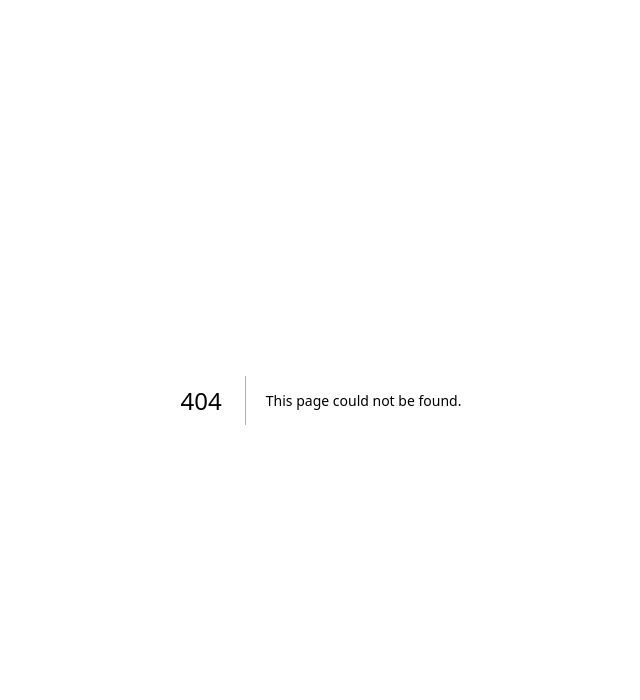
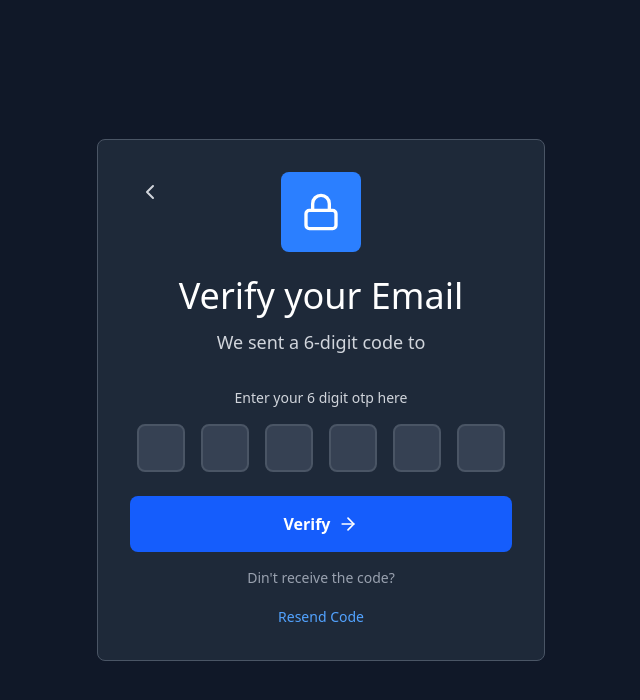
Before and after one commit to Pawancoderk/chatapp, a Next.js app in the folder frontend/: page /verify in a window 1280 px wide. Before the commit this address had no page. Shown: the top 700 px of the page, without its empty margins (319-959 px from the left). Built offline with nearby package versions, Linux system fonts and the light colour scheme.

Commit message:
feat(verify): add email verification page with OTP input and resend functionality

```diff
--- a/frontend/src/app/login/page.tsx
+++ b/frontend/src/app/login/page.tsx
@@ -1,9 +1,10 @@
 "use client"
-import { ArrowRight, Mail } from 'lucide-react'
+import { ArrowRight, Loader2, Mail } from 'lucide-react'
 import { useRouter } from 'next/navigation'
 import {useState} from "react"
 import React from 'react'
 import axios from 'axios'
+import { user_service } from '@/context/Appcontext'
 
 const Loginpage = () => {
     const [email, setEmail] = useState<string>("")
@@ -14,11 +15,11 @@ const Loginpage = () => {
         setLoading(true)
 
         try {
-            const {data}  = await axios.post(`http://localhost:5000/api/v1/login`,{email})
+            const {data}  = await axios.post(`${user_service}/api/v1/login`,{email});
             alert(data.message)
             router.push(`/verify?email=${email}`)
         } catch (error:any) {
-            alert(error.response?.data?.message || "Something went wrong");
+           alert(error.response.data.message)
         }finally{
             setLoading(false)
         }
@@ -34,16 +35,22 @@ const Loginpage = () => {
                     <h1 className="text-4xl text-white mb-3">Welcome to Chat App</h1>
                     <p className="text-gray-300 text-lg">Enter your email to continue your Journey</p>
                 </div>
-                <form className='space-y-6'>
+                <form onSubmit={handleSubmit} className='space-y-6'>
                     <div>
                         <label htmlFor="email" className='block text-sm font-medium text-gray-300 mb-1'>Email Address</label>
                         <input type="email" id="email" className='w-full px-4 py-4 bg-gray-700 border border-gray-600 rounded-lg outline-0 text-white' placeholder='Enter your email'required  value={email} onChange={(e)=>setEmail(e.target.value)}/>
                     </div>
-                    <button type='submit' className=' bg-blue-600 py-4 px-6 font-semibold w-full rounded-lg text-white hover:bg-blue-700 disabled:opacity-50 disabled:cursor-not-allowed transition-colors duration-300 flex items-center justify-center gap-2'>
-                        <div className='flex items-center justify-center gap-2 '>
+                    <button type='submit' className=' bg-blue-600 py-4 px-6 font-semibold w-full rounded-lg text-white hover:bg-blue-700 disabled:opacity-50 disabled:cursor-not-allowed transition-colors duration-300 flex items-center justify-center gap-2' disabled={loading}>
+
+                        {
+                            loading ? <div className='flex items-center justify-center gap-2'>
+                              <Loader2 className='w-5 h-5 animate-spin text-white' /> Sending otp...
+                            </div> :  <div className='flex items-center justify-center gap-2 '>
                            <span>Send Verification code</span>
                            <ArrowRight className='w-5 h-5'/>
                         </div>
+                        }
+
                     </button>
                 </form>
 
--- /dev/null
+++ b/frontend/src/app/verify/page.tsx
@@ -0,0 +1,192 @@
+"use client";
+import axios from "axios";
+import { ArrowRight, ChevronLeft, Loader2, Lock } from "lucide-react";
+import { useRouter, useSearchParams } from "next/navigation";
+import React, { useRef, useState, useEffect } from "react";
+import Cookies from "js-cookie";
+import { user_service } from "@/context/Appcontext";
+
+const VerifyPage = () => {
+  const [loading, setLoading] = useState<boolean>(false);
+  const [otp, setOtp] = useState<string[]>(["", "", "", "", "", ""]);
+  const searchParams = useSearchParams();
+  const email: string = searchParams.get("email") || "";
+  const [error, setError] = useState<string>("");
+  const [resendLoading, setResendLoading] = useState<boolean>(false);
+  const [timer, setTimer] = useState<number>(0);
+  const inputRefs = useRef<Array<HTMLInputElement | null>>([]);
+  const router = useRouter();
+
+  //   ! logic of timer
+  useEffect(() => {
+    if (timer > 0) {
+      const interval = setInterval(() => {
+        setTimer((prev) => prev - 1);
+      }, 1000);
+      return () => clearInterval(interval);
+    }
+  }, [timer]);
+
+  //   ! logic of otp enter
+  const handleInputChange = (index: number, value: string): void => {
+    if (value.length > 1) return;
+    const newOtp = [...otp];
+    newOtp[index] = value;
+    setOtp(newOtp);
+    setError("");
+    // ! logic of focus next input
+    if (value && index < 5) {
+      inputRefs.current[index + 1]?.focus();
+    }
+  };
+
+  const handleKeyDown = (
+    index: number,
+    e: React.KeyboardEvent<HTMLElement>
+  ) => {
+    if (e.key === "Backspace" && !otp[index] && index > 0) {
+      inputRefs.current[index - 1]?.focus();
+    }
+  };
+
+  // ! code paste logic
+  const handlePaste = (e: React.ClipboardEvent<HTMLElement>): void => {
+    e.preventDefault();
+    const pastedData = e.clipboardData.getData("text");
+    const digits = pastedData.replace(/\D/g, "").slice(0, 6);
+    if (digits.length === 6) {
+      const newOtp = digits.split("");
+      setOtp(newOtp);
+      inputRefs.current[5]?.focus();
+    }
+  };
+
+  const handleSubmit = async (e: React.FocusEvent<HTMLFormElement>) => {
+    e.preventDefault();
+    const otpString = otp.join("");
+    if (otpString.length !== 6) {
+      setError("Please Enter All 6 digits");
+      return;
+    }
+
+    setError("");
+    setLoading(true);
+
+    try {
+      const { data } = await axios.post(`${user_service}/api/v1/verify`, {
+        email,
+        otp: otpString,
+      });
+      alert(data.message);
+      Cookies.set("token", data.token, {
+        expires: 15,
+        secure: false,
+        path: "/",
+      }),
+        setOtp(["", "", "", "", "", ""]);
+      inputRefs.current[0]?.focus();
+    } catch (error: any) {
+      setError(error.response?.data?.message || "something went wrong");
+    }
+    finally{
+      setLoading(false)
+    }
+  };
+
+  const handleResendOtp = async()=>{
+    setResendLoading(true)
+    setError("")
+
+    try {
+      const {data} = await axios.post(`${user_service}/api/v1/login`,{email})
+
+      alert(data.message)
+      setTimer(60)
+    } catch (error:any) {
+      setError(error.response?.data?.message );
+    }finally{
+      setResendLoading(false)
+    }
+  }
+  return (
+    <div className="min-h-screen bg-gray-900 flex items-center justify-center p-4">
+      <div className="max-w-md w-full">
+        <div className="bg-gray-800 border border-gray-600 rounded-lg p-8">
+          <div className="text-center mb-8 relative">
+            <button  className="absolute top-0 left-0 p-2 text-gray-300 hover:text-white " > <ChevronLeft onClick={()=>router.push("/login")} className="w-6 h-6 "/></button>
+            <div className="mx-auto w-20 h-20 bg-blue-500 rounded-lg flex items-center justify-center mb-6">
+              <Lock size={40} className="text-white" />
+            </div>
+            <h1 className="text-4xl text-white mb-3">Verify your Email</h1>
+            <p className="text-gray-300 text-lg">We sent a 6-digit code to</p>
+            <p className="text-blue-400 font-medium">{email}</p>
+          </div>
+          <form onSubmit={handleSubmit} className="space-y-6">
+            <div>
+              <label className="block text-sm font-medium text-gray-300 mb-4 text-center">
+                Enter your 6 digit otp here
+              </label>
+              <div className="flex justify-center in-checked: space-x-4">
+                {otp.map((digit, index) => (
+                  <input
+                    ref={(el: HTMLInputElement | null) => {
+                      inputRefs.current[index] = el;
+                    }}
+                    key={index}
+                    type="text"
+                    maxLength={1}
+                    value={digit}
+                    onKeyDown={(e) => handleKeyDown(index, e)}
+                    onPaste={index == 0 ? handlePaste : undefined}
+                    className="w-12 h-12 text-center text-xl font-bold border-2 rounded-lg bg-gray-700 border-gray-600 text-white"
+                    onChange={(e) => handleInputChange(index, e.target.value)}
+                  />
+                ))}
+              </div>
+            </div>
+            {error && (
+              <div className="bg-red-900 border border-red-700 rounded-lg  p-3">
+                <p className="text-red-300 text0sm text-center">{error}</p>
+              </div>
+            )}
+            <button
+              type="submit"
+              className=" bg-blue-600 py-4 px-6 font-semibold w-full rounded-lg text-white hover:bg-blue-700 disabled:opacity-50 disabled:cursor-not-allowed transition-colors duration-300 flex items-center justify-center gap-2"
+              disabled={loading}
+            >
+              {loading ? (
+                <div className="flex items-center justify-center gap-2">
+                  <Loader2 className="w-5 h-5 animate-spin text-white" />{" "}
+                  Verifying
+                </div>
+              ) : (
+                <div className="flex items-center justify-center gap-2 ">
+                  <span> Verify</span>
+                  <ArrowRight className="w-5 h-5" />
+                </div>
+              )}
+            </button>
+          </form>
+
+          <div className="mt-4 text-center">
+            <p className="text-gray-400 text-sm mb-4">
+              Din't receive the code?{" "}
+            </p>
+            {timer > 0 ? (
+              <p className="text-gray-400 text-sm">Resend otp in {timer} seconds</p>
+            ) : (
+              <button
+                className="text-blue-400 hover:text-blue-300 font-medium text-sm disabled:opacity-50 "
+                disabled={resendLoading}
+                onClick={handleResendOtp}
+              >
+                {resendLoading ? "Sending" : "Resend Code"}
+              </button>
+            )}
+          </div>
+        </div>
+      </div>
+    </div>
+  );
+};
+export default VerifyPage;
```
